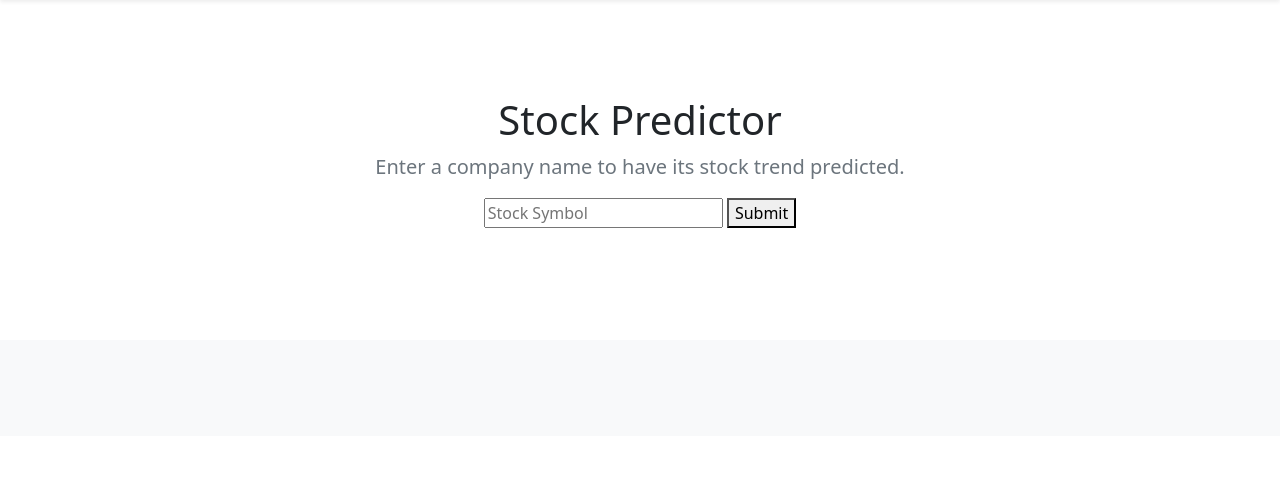
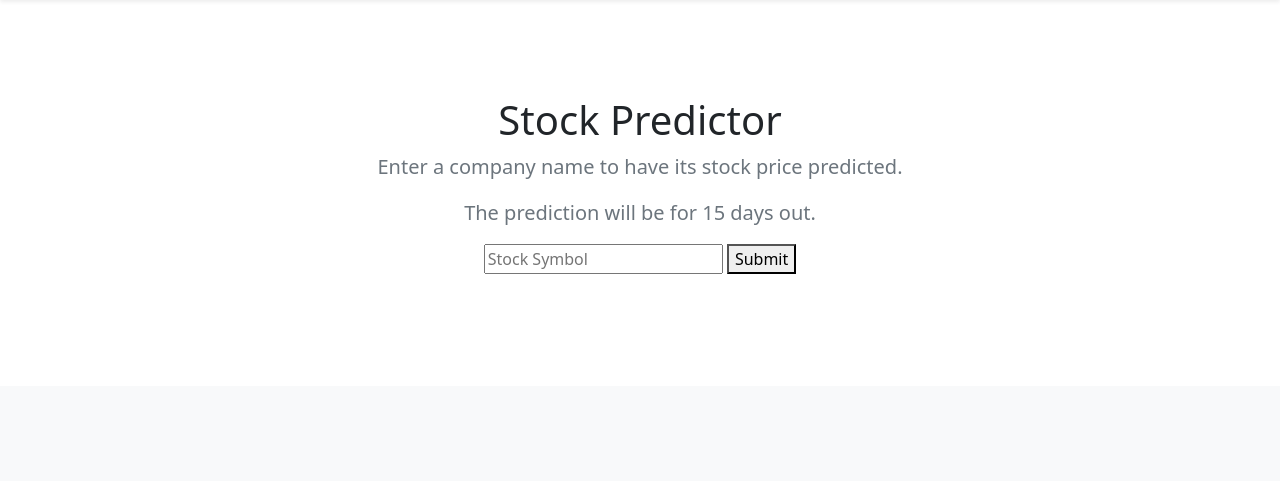
Before and after one commit to randor12/VTHacks8, a Flask app: page / in a window 1280 px wide. Shown: the part 56-537 px from the top of the page. Run offline with Flask 2, Linux system fonts and the light colour scheme; some libraries are stand-ins or nearby versions.

Commit message:
upate to info

```diff
--- a/templates/index.html
+++ b/templates/index.html
@@ -19,7 +19,8 @@
       <div class="row py-lg-5">
         <div class="col-lg-6 col-md-8 mx-auto">
           <h1 class="fw-light">Stock Predictor</h1>
-          <p class="lead text-muted">Enter a company name to have its stock trend predicted.</p>
+          <p class="lead text-muted">Enter a company name to have its stock price predicted.</p>
+          <p class="lead text-muted">The prediction will be for 15 days out.</p>
           <p>
             <input type="text" id="company" name="company" placeholder="Stock Symbol">
             <button type="submit" >Submit</button>
```
